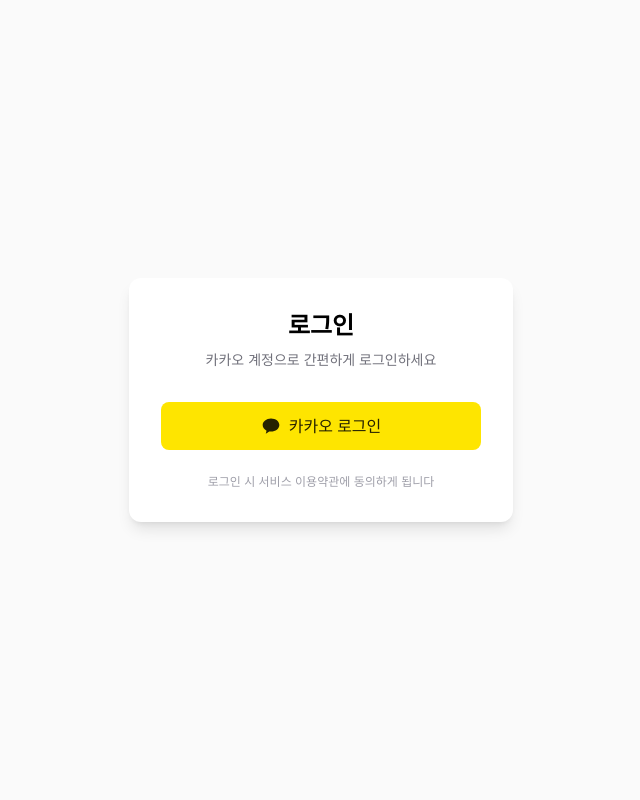
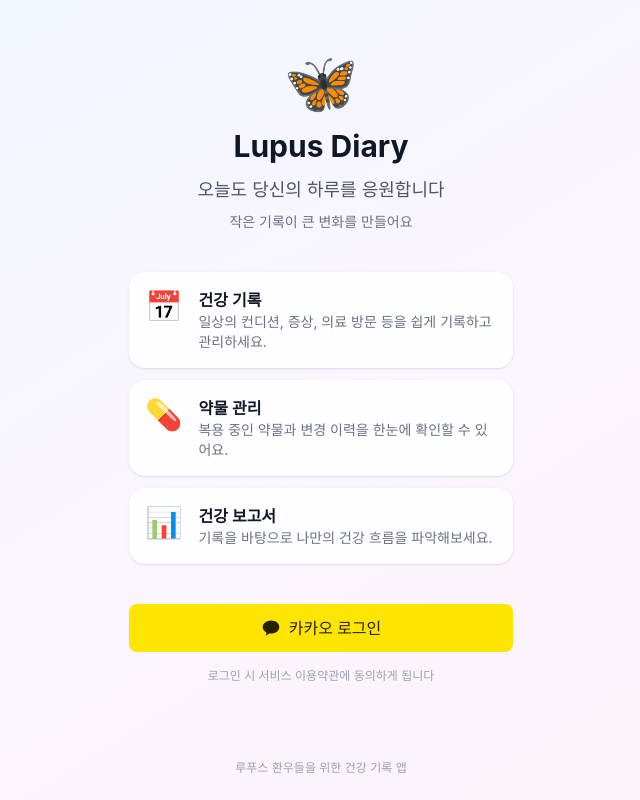
Before and after one commit to JisuPark-dev/lupus, a Next.js app: page /login in a window 1280 px wide. Shown: the whole page, without its empty margins (319-959 px from the left). Built offline with nearby package versions, Linux system fonts and the light colour scheme; no server answers.

Commit message:
feature: welcome page 제작

```diff
--- a/app/login/page.tsx
+++ b/app/login/page.tsx
@@ -1,6 +1,24 @@
 import { cookies } from 'next/headers';
 import { redirect } from 'next/navigation';
 import KakaoLoginButton from '@/components/auth/KakaoLoginButton';
+
+const features = [
+  {
+    icon: '📅',
+    title: '건강 기록',
+    description: '일상의 컨디션, 증상, 의료 방문 등을 쉽게 기록하고 관리하세요.',
+  },
+  {
+    icon: '💊',
+    title: '약물 관리',
+    description: '복용 중인 약물과 변경 이력을 한눈에 확인할 수 있어요.',
+  },
+  {
+    icon: '📊',
+    title: '건강 보고서',
+    description: '기록을 바탕으로 나만의 건강 흐름을 파악해보세요.',
+  },
+];
 
 export default async function LoginPage({
   searchParams,
@@ -19,17 +37,43 @@
   const error = params.error;
 
   return (
-    <div className="flex min-h-screen items-center justify-center bg-zinc-50 dark:bg-black">
-      <div className="w-full max-w-sm rounded-xl bg-white p-8 shadow-lg dark:bg-zinc-900">
-        <h1 className="mb-2 text-center text-2xl font-bold text-black dark:text-white">
-          로그인
+    <div className="flex min-h-screen flex-col bg-gradient-to-br from-blue-50 via-purple-50 to-pink-50">
+      {/* 메인 콘텐츠 */}
+      <main className="flex flex-1 flex-col items-center justify-center px-6 py-12">
+        {/* 로고 & 환영 메시지 */}
+        <div className="mb-10 text-center">
+          <div className="mb-4 text-6xl">🦋</div>
+          <h1 className="mb-3 text-3xl font-bold text-gray-900">
+            Lupus Diary
           </h1>
-        <p className="mb-8 text-center text-sm text-zinc-500 dark:text-zinc-400">
-          카카오 계정으로 간편하게 로그인하세요
+          <p className="text-lg text-gray-600">
+            오늘도 당신의 하루를 응원합니다
           </p>
+          <p className="mt-2 text-sm text-gray-500">
+            작은 기록이 큰 변화를 만들어요
+          </p>
+        </div>
 
+        {/* 기능 소개 카드 */}
+        <div className="mb-10 w-full max-w-sm space-y-3">
+          {features.map((feature) => (
+            <div
+              key={feature.title}
+              className="flex items-start gap-4 rounded-2xl bg-white/80 p-4 shadow-sm backdrop-blur-sm"
+            >
+              <span className="text-3xl">{feature.icon}</span>
+              <div>
+                <h3 className="font-semibold text-gray-900">{feature.title}</h3>
+                <p className="text-sm text-gray-500">{feature.description}</p>
+              </div>
+            </div>
+          ))}
+        </div>
+
+        {/* 로그인 섹션 */}
+        <div className="w-full max-w-sm">
           {error && (
-          <div className="mb-4 rounded-lg bg-red-100 p-3 text-sm text-red-700 dark:bg-red-900/30 dark:text-red-400">
+            <div className="mb-4 rounded-xl bg-red-50 p-4 text-center text-sm text-red-600">
               {error === 'kakao_auth_failed'
                 ? '카카오 로그인에 실패했습니다. 다시 시도해주세요.'
                 : '로그인 중 오류가 발생했습니다.'}
@@ -38,10 +82,16 @@
 
           <KakaoLoginButton />
 
-        <p className="mt-6 text-center text-xs text-zinc-400 dark:text-zinc-500">
+          <p className="mt-4 text-center text-xs text-gray-400">
             로그인 시 서비스 이용약관에 동의하게 됩니다
           </p>
         </div>
+      </main>
+
+      {/* 푸터 */}
+      <footer className="py-6 text-center text-xs text-gray-400">
+        루푸스 환우들을 위한 건강 기록 앱
+      </footer>
     </div>
   );
 }
```
Lines whose indentation alone changed are shown as unchanged.
